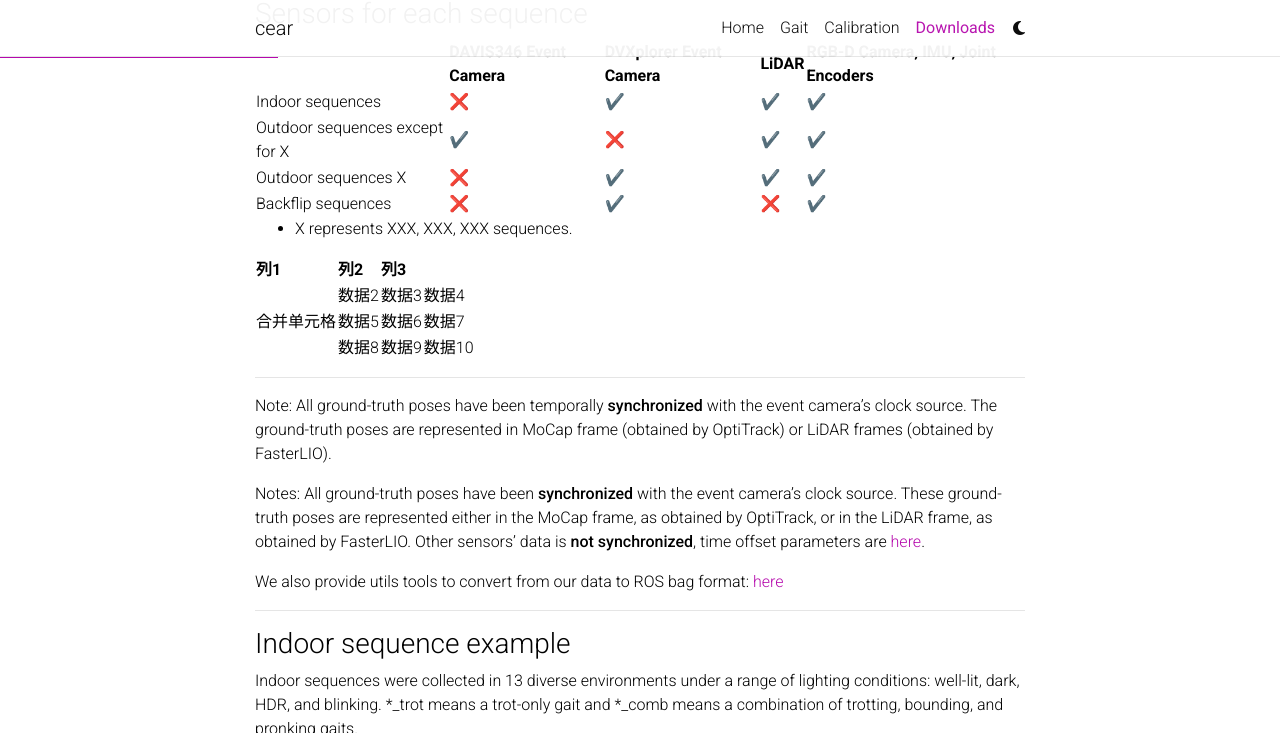
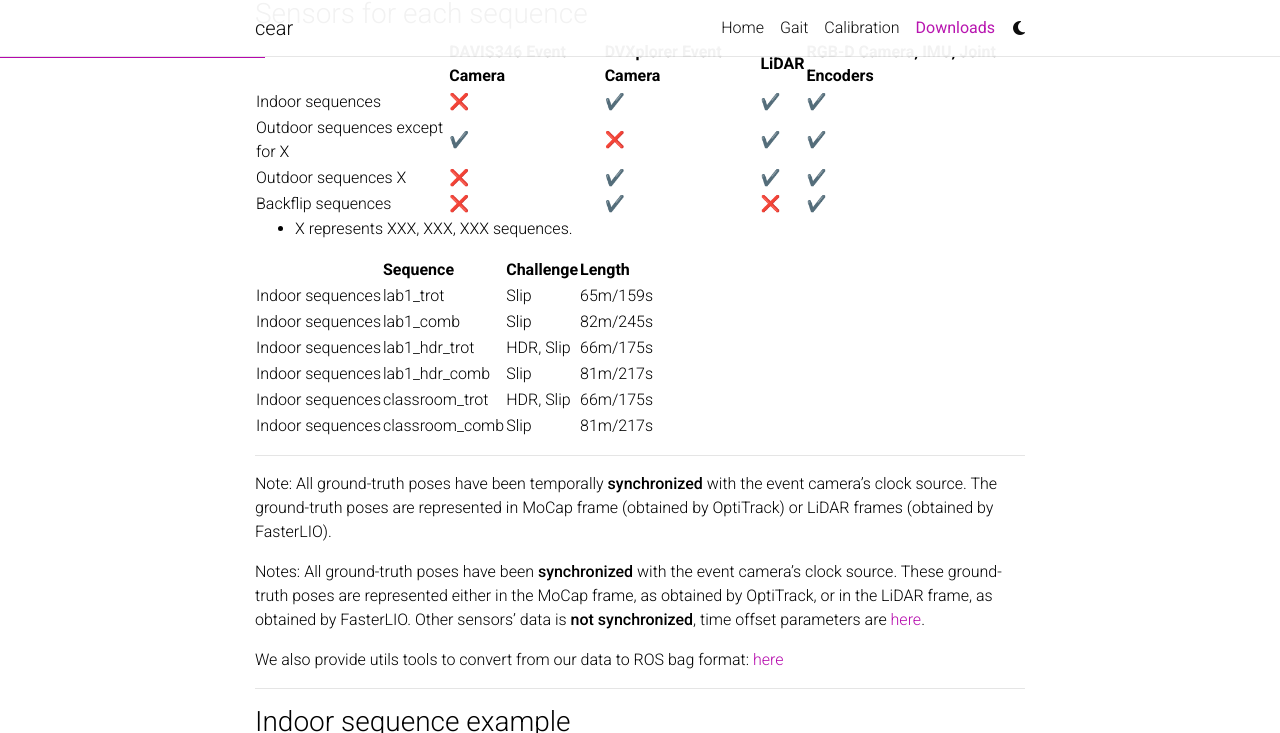
Before and after one commit to DARoSLab/cear, a Jekyll site: the page built from _pages/Downloads.md, in a window 1280 px wide and 900 px high, scrolled down 333 px, cut to the strip 0-733 px from the top of the window. Built offline with Jekyll 4.4.1, drawn with Linux system fonts in a browser that asks for light colours; comment, search, counter and statistics services are not loaded; a style sheet for code colours, icons or effects is not loaded.

Commit message:
Update Downloads.md

```diff
--- a/_pages/Downloads.md
+++ b/_pages/Downloads.md
@@ -27,29 +27,16 @@
 
 * X represents XXX, XXX, XXX sequences.
 
-<table>
-  <tr>
-    <th>列1</th>
-    <th>列2</th>
-    <th>列3</th>
-  </tr>
-  <tr>
-    <td rowspan="3">合并单元格</td>
-    <td>数据2</td>
-    <td>数据3</td>
-    <td>数据4</td>
-  </tr>
-  <tr>
-    <td>数据5</td>
-    <td>数据6</td>
-    <td>数据7</td>
-  </tr>
-  <tr>
-    <td>数据8</td>
-    <td>数据9</td>
-    <td>数据10</td>
-  </tr>
-</table>
+|                                |       Sequence        |         Challenge      |Length |
+| ------------------------------ | --------------------- | ---------------------- | ----- |
+| Indoor sequences               | lab1_trot             | Slip                   |65m/159s|
+| Indoor sequences               | lab1_comb             | Slip                   |82m/245s|
+| Indoor sequences               | lab1_hdr_trot         | HDR, Slip              |66m/175s|
+| Indoor sequences               | lab1_hdr_comb         | Slip                   |81m/217s|
+| Indoor sequences               | classroom_trot        | HDR, Slip              |66m/175s|
+| Indoor sequences               | classroom_comb        | Slip                   |81m/217s|
+
+
 
 <script>
   document.addEventListener('DOMContentLoaded', function() {
```
